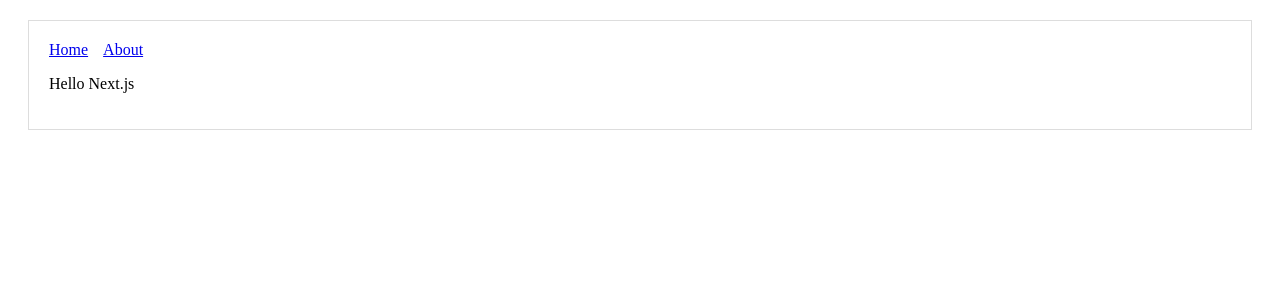
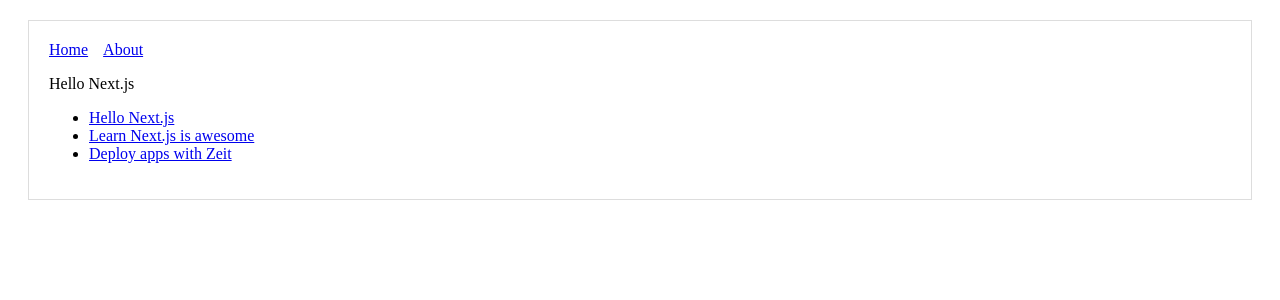
Before and after one commit to nikolalsvk/next-next-next, a Next.js app: page / in a window 1280 px wide. Shown: the top 300 px of the page. Built offline with nearby package versions, Linux system fonts and the light colour scheme.

Commit message:
Create dynamic pages

```diff
--- a/pages/about.js
+++ b/pages/about.js
@@ -1,4 +1,4 @@
-import Layout from '../comps/layout'
+import Layout from '../components/layout'
 
 export default () => (
   <Layout>
--- a/pages/index.js
+++ b/pages/index.js
@@ -1,8 +1,22 @@
-import Layout from '../comps/layout'
+import Link from 'next/link'
+import Layout from '../components/layout'
+
+const PostLink = (props) => (
+  <li>
+    <Link href={`/post?title=${props.title}`}>
+      <a>{props.title}</a>
+    </Link>
+  </li>
+)
 
 const Index = () => (
   <Layout>
     <p>Hello Next.js</p>
+    <ul>
+      <PostLink title="Hello Next.js"/>
+      <PostLink title="Learn Next.js is awesome"/>
+      <PostLink title="Deploy apps with Zeit"/>
+    </ul>
   </Layout>
 )
 
```
Also changed, not shown: pages/post.js (added, +11 -0 lines), components/header.js (renamed from comps/header.js), components/layout.js (renamed from comps/layout.js).
